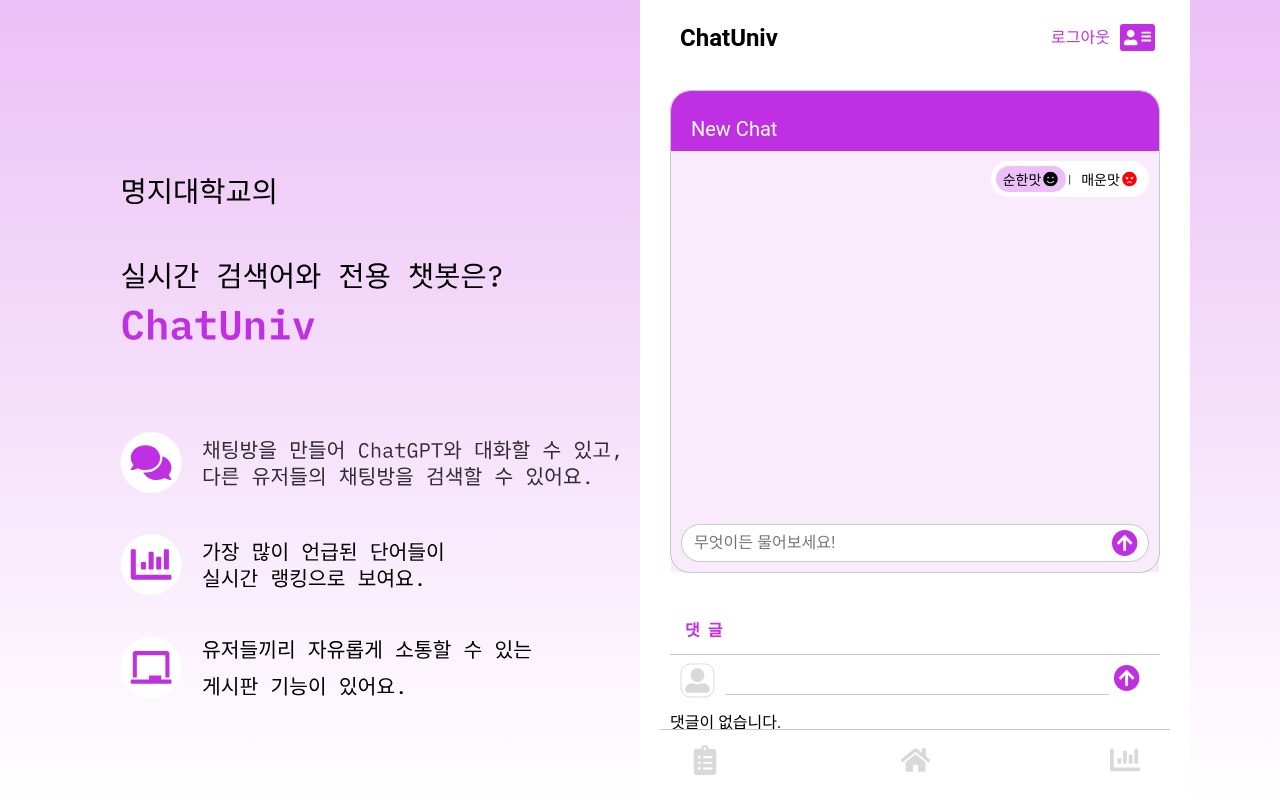
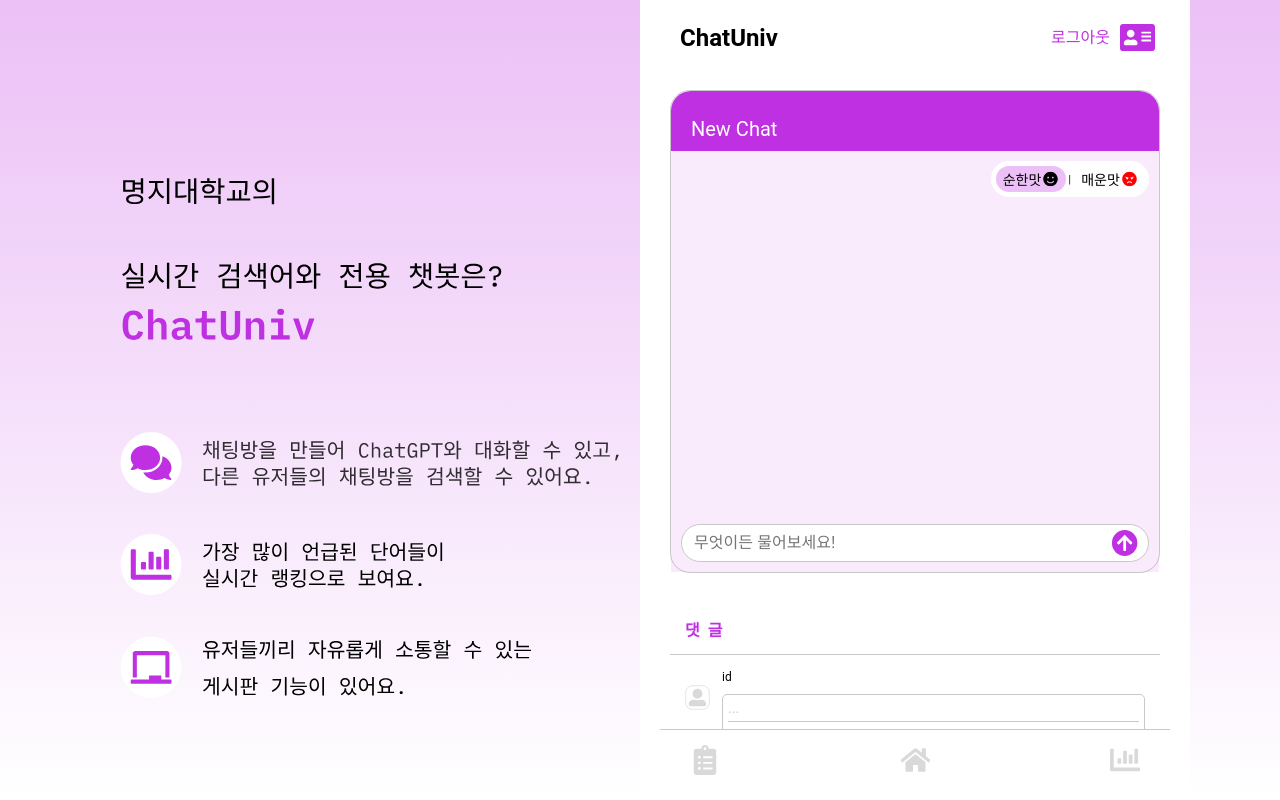
Before and after one commit to eunji0/front_chatuniv, a React (Create React App) app: page /chatting/newChat in a window 1280 px wide. Built offline with nearby package versions, Linux system fonts and the light colour scheme.

Commit message:
feat: chat comment 생성

```diff
--- a/src/api/chattingapi.js
+++ b/src/api/chattingapi.js
@@ -27,7 +27,7 @@
 export const postRawAsk = async (chatId, prompt) => {
   try {
     const response = await axios.post(
-      `https://woowacourse.store/api/chats/${chatId}/mild`,
+      `https://woowacourse.store/api/chats/${chatId}/raw`,
       {
         prompt: prompt,
       },
--- a/src/component/Header.jsx
+++ b/src/component/Header.jsx
@@ -23,6 +23,8 @@
       setIsLogin(true);
     }
   }, [authToken]);
+
+  // console.log(isLogin);
 
   return (
     <Box>
--- a/src/component/MypageHeader.jsx
+++ b/src/component/MypageHeader.jsx
@@ -12,7 +12,7 @@
   return (
     <Box>
       <Layout>
-        <Link style={{ width: 'auto' }} to="/mypage">
+        <Link style={{ width: 'auto' }} to="/">
           <ImgBox alt="back" src={goBackSrc} />
         </Link>
         <TitleBox>
--- /dev/null
+++ b/src/component/comment/ChatCommentForm.jsx
@@ -0,0 +1,142 @@
+import styled from 'styled-components';
+import { useState } from 'react';
+
+import COLORS from '../../styles/color';
+import closeSrc from '../../assets/images/modal_close.svg';
+import sendSrc from '../../assets/images/send.svg';
+import { truncateText } from '../../utils/utils';
+import { postCommentForChat } from '../../api/commentapi';
+
+const ChatCommentForm = ({ info, resetChange }) => {
+  const [content, setContent] = useState('');
+
+  const handleCommentSubmit = async () => {
+    try {
+      console.log(info.id, content);
+      const result = await postCommentForChat(info.id, content);
+      console.log('채팅 댓글이 성공적으로 등록되었습니다:', result);
+      setContent('');
+      resetChange();
+      alert('해당 대화에 대한 댓글이 등록되었습니다.');
+    } catch (error) {
+      alert(error);
+      console.error('댓글 등록 중 에러:', error);
+    }
+  };
+
+  const handleKeyDown = (e) => {
+    if (e.key === 'Enter') {
+      handleCommentSubmit();
+    }
+  };
+
+  return (
+    <Layout>
+      <CommentInfoLayout>
+        <CommentInfoBox>
+          <InfoText>대화에 댓글달기</InfoText>
+          {info && <HistoryText>{truncateText(info.content, 35)}</HistoryText>}
+        </CommentInfoBox>
+        <CloseBox onClick={resetChange}>
+          <CloseImg alt="close" src={closeSrc} />
+        </CloseBox>
+      </CommentInfoLayout>
+      <ContentLayout>
+        <ContentInput
+          placeholder="댓글 작성하기"
+          type="text"
+          value={content}
+          onChange={(e) => setContent(e.target.value)}
+          onKeyDown={handleKeyDown}
+        />
+        <ImgBox2 alt="send" src={sendSrc} onClick={handleCommentSubmit} />
+      </ContentLayout>
+    </Layout>
+  );
+};
+
+export default ChatCommentForm;
+
+const Layout = styled.div`
+  display: flex;
+  padding: 5px 10px;
+  flex-direction: column;
+  align-items: flex-start;
+  gap: 10px;
+  align-self: stretch;
+  border-radius: 20px;
+  border: 1px solid ${COLORS.GRAY};
+  background: ${COLORS.WHITE};
+`;
+
+const CommentInfoLayout = styled.div`
+  display: flex;
+  padding: 5px;
+  justify-content: space-between;
+  align-items: center;
+  align-self: stretch;
+  border-bottom: 1px solid ${COLORS.GRAY};
+`;
+
+const CommentInfoBox = styled.div`
+  display: flex;
+  flex-direction: column;
+  align-items: flex-start;
+  gap: 10px;
+  flex: 1 0 0;
+`;
+
+const CloseBox = styled.div`
+  display: flex;
+  padding: 5px;
+  align-items: flex-start;
+  gap: 10px;
+`;
+
+const CloseImg = styled.img`
+  width: 17.188px;
+  height: 17.188px;
+`;
+
+const InfoText = styled.div`
+  color: ${COLORS.PURPLE100};
+  font-size: 10px;
+  font-style: normal;
+  font-weight: 400;
+  line-height: normal;
+`;
+
+const HistoryText = styled.div`
+  color: ${COLORS.BLACK};
+  font-size: 12px;
+  font-style: normal;
+  font-weight: 400;
+  line-height: normal;
+`;
+
+const ContentLayout = styled.div`
+  display: flex;
+  align-items: center;
+  gap: 10px;
+  align-self: stretch;
+`;
+
+const ContentInput = styled.input`
+  display: flex;
+  padding: 10px;
+  align-items: center;
+  gap: 10px;
+  flex: 1 0 0;
+  color: ${COLORS.BLACK};
+  font-size: 16px;
+  font-style: normal;
+  font-weight: 400;
+  line-height: normal;
+  border: none;
+  outline: none;
+`;
+
+const ImgBox2 = styled.img`
+  width: 26px;
+  height: 26px;
+`;
--- /dev/null
+++ b/src/component/comment/ChatCommentList.jsx
@@ -0,0 +1,179 @@
+import { useState, useEffect } from 'react';
+import styled from 'styled-components';
+
+import { getCommentsForChat } from '../../api/commentapi';
+import COLORS from '../../styles/color';
+import userSrc from '../../assets/images/user.svg';
+
+const ChatCommentList = ({ ids }) => {
+  const [comments, setComments] = useState([]);
+
+  useEffect(() => {
+    const fetchData = async () => {
+      // try {
+      //   if (apiType === 'chat' && id != 'newChat') {
+      //     const commentData = await getCommentsForChat(ids);
+      //     setComments(commentData.commentResponse);
+      //   }
+      // } catch (error) {
+      //   alert('Error fetching comments:', error);
+      // }
+    };
+
+    fetchData();
+  }, []);
+
+  console.log(comments);
+
+  return (
+    <Layout>
+      <Box>
+        <ImgLayout>
+          <ImgBox>
+            <Imgimg alt="user" src={userSrc} />
+          </ImgBox>
+        </ImgLayout>
+        <InfoLayout>
+          <IdBox>id</IdBox>
+          <CommentBox>
+            <HistoryBox>...</HistoryBox>
+            <ContentBox>
+              <ContentDiv>sd</ContentDiv>
+              <EditBox>
+                <FixBox onClick={() => handleEditComment(comment.commentId)}>수정</FixBox>
+                <FixBox onClick={() => handleDeleteComment(comment.commentId)}>삭제</FixBox>
+              </EditBox>
+            </ContentBox>
+          </CommentBox>
+        </InfoLayout>
+      </Box>
+    </Layout>
+  );
+};
+
+export default ChatCommentList;
+
+const Layout = styled.div`
+  width: 100%;
+  display: flex;
+  flex-direction: column;
+  align-items: flex-start;
+`;
+
+const Box = styled.div`
+  display: flex;
+  width: 100%;
+  padding: 10px;
+  align-items: flex-start;
+  gap: 2px;
+`;
+
+const ImgLayout = styled.div`
+  display: flex;
+  padding: 15px 0px;
+  align-items: flex-start;
+  gap: 10px;
+  align-self: stretch;
+`;
+
+const ImgBox = styled.div`
+  display: flex;
+  padding: 5px;
+  align-items: flex-start;
+  gap: 10px;
+`;
+
+const Imgimg = styled.img`
+  width: 25px;
+  height: 25px;
+`;
+
+const InfoLayout = styled.div`
+  display: flex;
+  padding: 5px;
+  flex-direction: column;
+  align-items: flex-start;
+  gap: 10px;
+  flex: 1 0 0;
+`;
+
+const IdBox = styled.div`
+  display: flex;
+  justify-content: center;
+  align-items: center;
+  gap: 10px;
+
+  color: ${COLORS.BLACK};
+  font-size: 12px;
+  font-style: normal;
+  font-weight: 400;
+  line-height: normal;
+`;
+
+const CommentBox = styled.div`
+  display: flex;
+  padding: 5px;
+  flex-direction: column;
+  align-items: flex-start;
+  gap: 3px;
+  align-self: stretch;
+
+  border-radius: 5px;
+  border: 1px solid ${COLORS.GRAY};
+`;
+
+const HistoryBox = styled.div`
+  display: flex;
+  padding-bottom: 5px;
+  align-items: center;
+  gap: 10px;
+  align-self: stretch;
+  border-bottom: 1px solid ${COLORS.GRAY};
+
+  color: ${COLORS.GRAY};
+  font-size: 14px;
+  font-style: normal;
+  font-weight: 400;
+  line-height: normal;
+`;
+
+const ContentBox = styled.div`
+  display: flex;
+  padding: 5px;
+  justify-content: space-between;
+  align-items: center;
+  align-self: stretch;
+`;
+
+const ContentDiv = styled.div`
+  color: ${COLORS.BLACK};
+  font-size: 16px;
+  font-style: normal;
+  font-weight: 400;
+  line-height: normal;
+`;
+
+const EditBox = styled.div`
+  display: flex;
+  align-items: flex-end;
+  width: auto;
+  gap: 5px;
+`;
+
+const FixBox = styled.div`
+  width: auto;
+  border-radius: 5px;
+  border: 1px solid ${COLORS.PURPLE100};
+  background: ${COLORS.WHITE};
+  cursor: pointer;
+
+  display: flex;
+  padding: 3px;
+  align-items: flex-start;
+  gap: 10px;
+  color: ${COLORS.PURPLE100};
+  font-size: 12px;
+  font-style: normal;
+  font-weight: 400;
+  line-height: normal;
+`;
--- a/src/component/comment/Comment.jsx
+++ b/src/component/comment/Comment.jsx
@@ -3,6 +3,7 @@
 import CommentForm from './CommentForm';
 import CommentList from './CommentList';
 import COLORS from '../../styles/color';
+import ChatCommentList from './ChatCommentList';
 
 const Comment = ({ apiType }) => {
   return (
@@ -10,13 +11,21 @@
       <TxtBox>
         <TxtComment>댓글</TxtComment>
       </TxtBox>
-      <CommentForm apiType={apiType} />
-      <CommentList apiType={apiType} />
+      {apiType === 'board' && (
+        <Box>
+          <CommentForm />
+          <CommentList apiType={apiType} />
+        </Box>
+      )}
     </Layout>
   );
 };
 
 export default Comment;
+
+const Box = styled.div`
+  width: 100%;
+`;
 
 const Layout = styled.div`
   display: flex;
--- a/src/component/comment/CommentForm.jsx
+++ b/src/component/comment/CommentForm.jsx
@@ -4,23 +4,17 @@
 import userSrc from '../../assets/images/user.svg';
 import sendSrc from '../../assets/images/send.svg';
 import COLORS from '../../styles/color';
-import { postCommentForBoard, postCommentForChat } from '../../api/commentapi';
+import { postCommentForBoard } from '../../api/commentapi';
 
-const CommentForm = ({ apiType }) => {
+const CommentForm = () => {
   const id = window.location.pathname.split('/').pop();
   const [content, setContent] = useState('');
 
   const handleCommentSubmit = async () => {
     try {
-      if (apiType === 'board') {
-        const result = await postCommentForBoard(id, content);
-        console.log('게시판 댓글이 성공적으로 등록되었습니다:', result);
-        setContent('');
-      } else if (apiType === 'chat') {
-        const result = await postCommentForChat(id, content);
-        console.log('채팅 댓글이 성공적으로 등록되었습니다:', result);
-        setContent('');
-      }
+      const result = await postCommentForBoard(id, content);
+      console.log('게시판 댓글이 성공적으로 등록되었습니다:', result);
+      setContent('');
     } catch (error) {
       alert(error);
       console.error('댓글 등록 중 에러:', error);
--- a/src/component/comment/CommentList.jsx
+++ b/src/component/comment/CommentList.jsx
@@ -23,9 +23,6 @@
         if (apiType === 'board' && id != 'newChat') {
           const commentData = await getCommentsForBoard(id);
           setComments(commentData.commentResponse);
-        } else if (apiType === 'chat' && id != 'newChat') {
-          const commentData = await getCommentsForChat(id);
-          setComments(commentData.commentResponse);
         }
       } catch (error) {
         alert('Error fetching comments:', error);
@@ -33,7 +30,7 @@
     };
 
     fetchData();
-  }, [comments]);
+  }, []);
 
   const handleDeleteComment = async (commentId) => {
     try {
--- a/src/page/ChatRoom.jsx
+++ b/src/page/ChatRoom.jsx
@@ -1,22 +1,89 @@
 import styled from 'styled-components';
+import { useState, useEffect } from 'react';
 
 import Chatting from '../component/Chatting';
 import Comment from '../component/comment/Comment';
+import { getChatRoom } from '../api/chatapi';
+import ChatCommentList from '../component/comment/ChatCommentList';
+import COLORS from '../styles/color';
 
 const ChatRoom = () => {
+  const chatId = window.location.pathname.split('/').pop();
+  const [chats, setChats] = useState([]);
+  const [loading, setLoading] = useState(true);
+
+  useEffect(() => {
+    const fetchData = async () => {
+      try {
+        if (chatId !== 'newChat') {
+          const data = await getChatRoom({ chatId });
+          console.log(data);
+          setChats(data.conversations);
+          setLoading(false);
+        }
+      } catch (error) {
+        console.error('Error chat room:', error);
+        setLoading(false);
+      }
+    };
+
+    if (loading) {
+      fetchData();
+    }
+  }, [chats, loading]);
+
+  const ids = chats.map((v) => v.conversationId);
+
+  console.log(chatId);
+
   return (
     <Layout>
       <TLayout>
-        <Chatting />
+        <Chatting chatId={chatId} chats={chats} loadingTrue={() => setLoading(true)} />
       </TLayout>
       <BLayout>
-        <Comment apiType="chat" />
+        <CommentLayout>
+          <TxtBox>
+            <TxtComment>댓글</TxtComment>
+          </TxtBox>
+          <ChatCommentList ids={ids} />
+        </CommentLayout>
       </BLayout>
     </Layout>
   );
 };
 
 export default ChatRoom;
+
+const CommentLayout = styled.div`
+  display: flex;
+  padding: 10px 10px 10px 10px;
+  flex-direction: column;
+  align-items: flex-start;
+  flex: 1 0 0;
+  align-self: stretch;
+`;
+
+const TxtBox = styled.div`
+  display: flex;
+  padding: 5px 0px;
+  align-items: flex-start;
+  gap: 10px;
+  align-self: stretch;
+  border-bottom: 1px solid ${COLORS.GRAY};
+`;
+
+const TxtComment = styled.div`
+  display: flex;
+  padding: 10px 15px;
+  align-items: flex-start;
+  gap: 10px;
+  color: ${COLORS.PURPLE100};
+  text-align: center;
+  font-size: 16px;
+  font-weight: 700;
+  letter-spacing: 8px;
+`;
 
 const Layout = styled.div`
   display: flex;
```
Also changed, not shown: src/component/Chatting.jsx (+26 -36 lines), src/utils/utils.js (+8 -0 lines).
